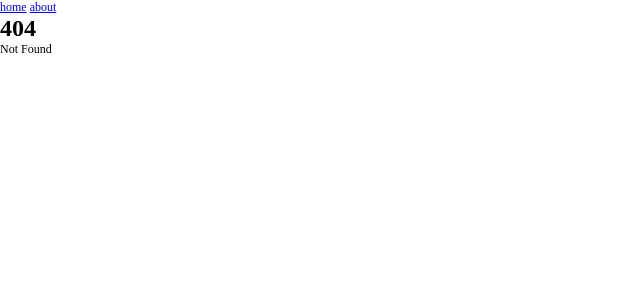
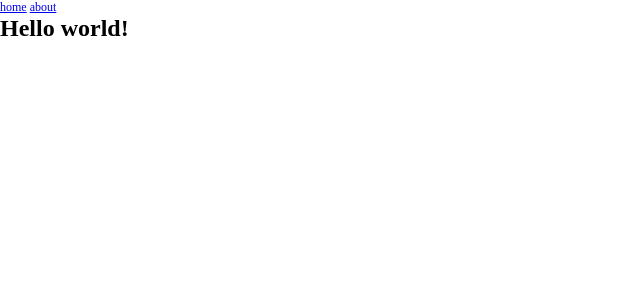
Before and after one commit to jakubgaba/Work_spoils, a SvelteKit app: page /mainPage in a window 1280 px wide. Before the commit this address had no page. Shown: the top 300 px of the page, without its empty margins (0-640 px from the left). Built offline with nearby package versions, Linux system fonts and the light colour scheme.

Commit message:
addinSomeRoutes

```diff
--- /dev/null
+++ b/src/routes/+page.js
@@ -0,0 +1,5 @@
+import { redirect } from '@sveltejs/kit';
+
+export const load = async () => {
+  return redirect(301, '/mainPage');
+};
--- a/src/routes/+page.svelte
+++ /dev/null
@@ -1,4 +0,0 @@
-
-
-<h1>home</h1>
-<p class="blah" >this is the home page.</p>
--- /dev/null
+++ b/src/routes/mainPage/+page.svelte
@@ -0,0 +1,5 @@
+<script>
+	let name = 'world';
+</script>
+
+<h1>Hello {name}!</h1>
--- a/svelte.config.js
+++ b/svelte.config.js
@@ -24,7 +24,9 @@ const config = {
 			precompress: true,
 			strict: true,
 		}),
+		csrf: false
 	},
+
 };
 
 export default config;
```
